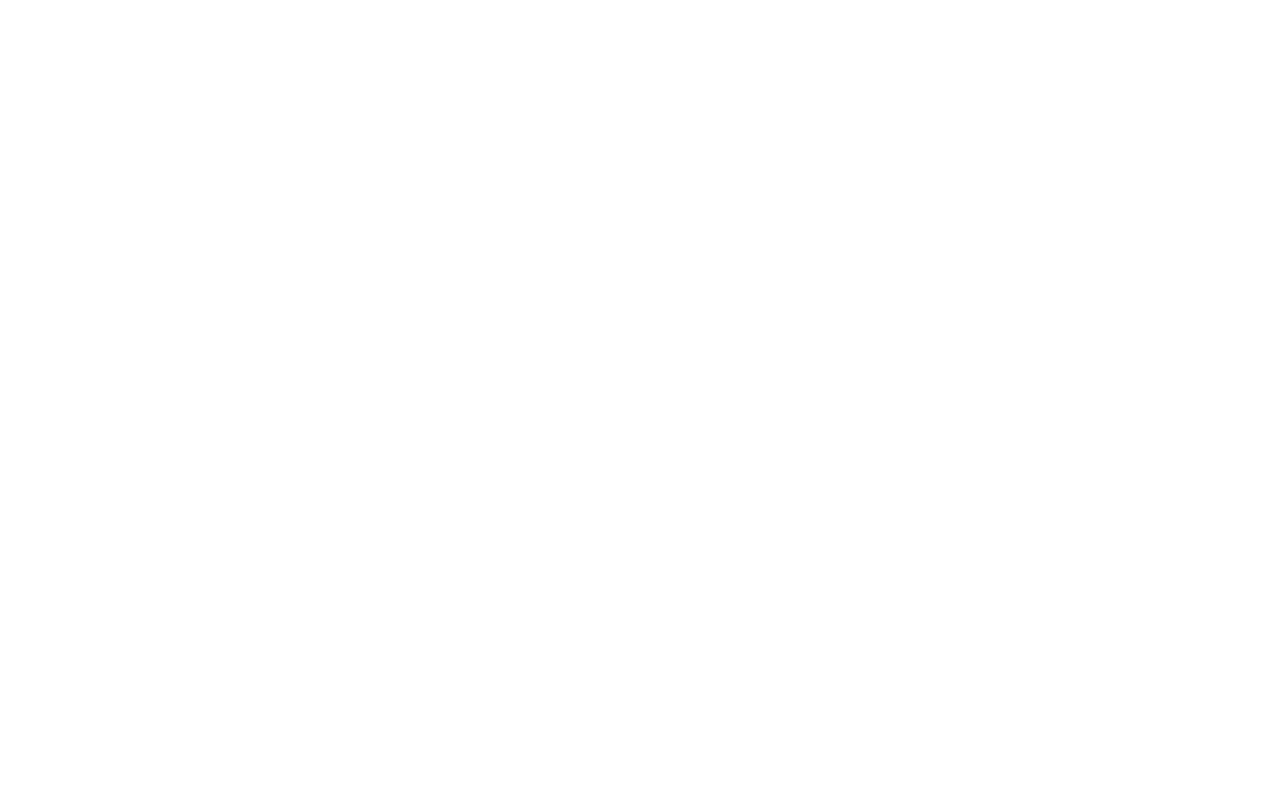
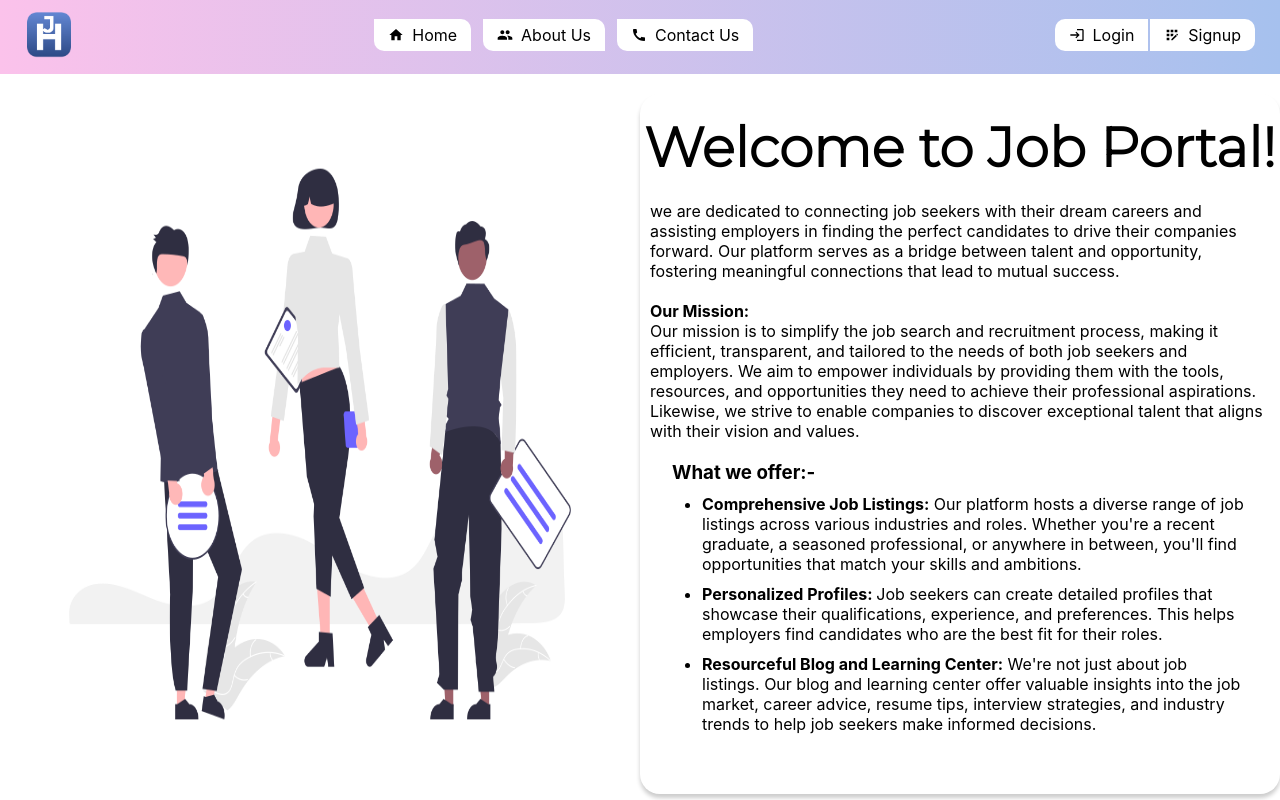
Before and after one commit to AdityaSuraj/tq-job-portal, a React (Create React App) app: page /aboutus in a window 1280 px wide. Before the commit this address had no page. Shown: the top 800 px of the page. Built offline with nearby package versions, Linux system fonts and the light colour scheme.

Commit message:
aboutus_ui

```diff
--- a/sass/main.scss
+++ b/sass/main.scss
@@ -13,5 +13,5 @@
 @import "./components/contactus";
 
 @import "./components/login.scss";
-
+@import "./screens/about";
 @import "./screens/home";
--- /dev/null
+++ b/sass/screens/_about.scss
@@ -0,0 +1,84 @@
+@import url("https://fonts.googleapis.com/css2?family=Montserrat:wght@300&display=swap");
+
+.main{
+    &_body{
+        display: flex;
+        justify-content: space-around;
+
+
+        &-img{
+            height: 700px;
+            width: 700px;
+            background-color: #554DDE;
+            border-radius: 20px;
+            margin: 20px 0px;
+            & img{
+                height: 100%;
+                width: 100%;
+            }
+
+            @include respond(phone){
+                display: none;
+            }
+        }
+        &-con{
+            margin: 20px 0px;
+            width: 700px;
+            height: 700px;
+            box-shadow: 0 4px 4px rgba(0, 0, 0, 0.2);
+            border-radius: 20px;
+            display: flex;
+            flex-direction: column;
+            align-items: center;
+
+            @include respond(phone){
+                width: 90%;
+                height:100%;
+            }
+
+            & h1{
+                padding: 20px 0px 0px 0px;
+                font-family: "Montserrat", sans-serif;
+                font-size: 110px;
+                font-size: 55px;
+                // font-weight: 1000;
+                // letter-spacing: 2px;
+                // -webkit-text-stroke: 4px #554DDE;
+                // color: transparent;
+                @include respond(phone){
+                    font-size: 30px;
+                }
+            }
+
+            & p{
+                padding: 20px 10px 0px 10px;
+            }
+            & p span{
+                font-weight: bold;
+            }
+        }
+        &-off{
+            margin-top: 20px;
+            width: 90%;
+            height: 50%;
+            overflow-y: hidden;
+            // background-color: #554DDE;
+            & ul{
+                padding-left: 30px;
+
+                & li{
+                    margin-top: 10px;
+                    & span{
+                        font-weight: bold;
+                    }
+                }
+                & li:last-child{
+                    @include respond(phone){
+                        margin-bottom: 20px;
+                    }
+                }
+            }
+
+        }
+    }
+}
--- a/src/App.css
+++ b/src/App.css
@@ -1,5 +1,6 @@
 @import url("https://fonts.googleapis.com/css2?family=Montserrat:ital@1&display=swap");
 @import url("https://fonts.googleapis.com/css2?family=Montserrat:ital@1&display=swap");
+@import url("https://fonts.googleapis.com/css2?family=Montserrat:wght@300&display=swap");
 @import url("https://fonts.googleapis.com/css2?family=Montserrat:wght@300&display=swap");
 @import url("https://fonts.googleapis.com/css2?family=Montserrat:wght@300&display=swap");
 * {
@@ -612,6 +613,61 @@
   display: flex;
   color: black; }
 
+.main_body {
+  display: flex;
+  justify-content: space-around; }
+  .main_body-img {
+    height: 700px;
+    width: 700px;
+    background-color: #554DDE;
+    border-radius: 20px;
+    margin: 20px 0px; }
+    .main_body-img img {
+      height: 100%;
+      width: 100%; }
+    @media (max-width: 600px) {
+      .main_body-img {
+        display: none; } }
+  .main_body-con {
+    margin: 20px 0px;
+    width: 700px;
+    height: 700px;
+    box-shadow: 0 4px 4px rgba(0, 0, 0, 0.2);
+    border-radius: 20px;
+    display: flex;
+    flex-direction: column;
+    align-items: center; }
+    @media (max-width: 600px) {
+      .main_body-con {
+        width: 90%;
+        height: 100%; } }
+    .main_body-con h1 {
+      padding: 20px 0px 0px 0px;
+      font-family: "Montserrat", sans-serif;
+      font-size: 110px;
+      font-size: 55px; }
+      @media (max-width: 600px) {
+        .main_body-con h1 {
+          font-size: 30px; } }
+    .main_body-con p {
+      padding: 20px 10px 0px 10px; }
+    .main_body-con p span {
+      font-weight: bold; }
+  .main_body-off {
+    margin-top: 20px;
+    width: 90%;
+    height: 50%;
+    overflow-y: hidden; }
+    .main_body-off ul {
+      padding-left: 30px; }
+      .main_body-off ul li {
+        margin-top: 10px; }
+        .main_body-off ul li span {
+          font-weight: bold; }
+      @media (max-width: 600px) {
+        .main_body-off ul li:last-child {
+          margin-bottom: 20px; } }
+
 .carousel {
   height: 400px;
   width: 100vw;
--- a/src/App.js
+++ b/src/App.js
@@ -11,6 +11,7 @@
 import LoginScreen from './screens/login';
 import SignupScreen from './screens/contactus';
 import contactus from './screens/contactus';
+import Aboutus from './screens/aboutus';
 
 function App() {
   return (
@@ -19,6 +20,7 @@
         <Route path="/signup" Component={SignupScreen}/>
         <Route path="/login" Component={LoginScreen}/>
         <Route path="/" Component={HomeScreen}/>
+        <Route path="/aboutus" Component={Aboutus}/>
         <Route path="/contactus" Component={contactus}/>
       </Routes>
     </Router >
--- a/src/components/footer.jsx
+++ b/src/components/footer.jsx
@@ -1,4 +1,5 @@
 import React from "react";
+import { Link } from "react-router-dom";
 
 export default function Footer() {
     return (
@@ -15,8 +16,8 @@
                     <div className="nav">
                         <a href="http://" target="_blank" >Search Job</a>
                         <a href="http://" target="_blank" >Blogs</a>
-                        <a href="http://" target="_blank" >About us</a>
-                        <a href="http://" target="_blank" >Contact us</a>
+                        <a href="/aboutus" target="_blank" >About us</a>
+                        <a href="/contactus" target="_blank" >Contact us</a>
 
                     </div>
                 </div>
--- /dev/null
+++ b/src/screens/aboutus.jsx
@@ -0,0 +1,47 @@
+import React from "react";
+import Header from "../components/header";
+import Footer from "../components/footer";
+const Aboutus = () => {
+  return (
+    <div className="main">
+      <Header />
+      <div className="main_body">
+        <div className="main_body-img">
+          <img src={require("../assets/about.png")} alt="" srcset="" />
+        </div>
+        <div className="main_body-con">
+          <h1>Welcome to Job Portal!</h1>
+          <p>
+            we are dedicated to connecting job seekers with their dream careers
+            and assisting employers in finding the perfect candidates to drive
+            their companies forward. Our platform serves as a bridge between
+            talent and opportunity, fostering meaningful connections that lead
+            to mutual success.
+          </p>
+
+          <p>
+            <span>Our Mission:</span>
+            <br /> Our mission is to simplify the job search and recruitment
+            process, making it efficient, transparent, and tailored to the needs
+            of both job seekers and employers. We aim to empower individuals by
+            providing them with the tools, resources, and opportunities they
+            need to achieve their professional aspirations. Likewise, we strive
+            to enable companies to discover exceptional talent that aligns with
+            their vision and values.
+          </p>
+          <div className="main_body-off">
+            <h3>What we offer:-</h3>
+            <ul>
+                <li><span>Comprehensive Job Listings:</span> Our platform hosts a diverse range of job listings across various industries and roles. Whether you're a recent graduate, a seasoned professional, or anywhere in between, you'll find opportunities that match your skills and ambitions.</li>
+                <li><span>Personalized Profiles: </span>Job seekers can create detailed profiles that showcase their qualifications, experience, and preferences. This helps employers find candidates who are the best fit for their roles.</li>
+                <li><span>Resourceful Blog and Learning Center:</span> We're not just about job listings. Our blog and learning center offer valuable insights into the job market, career advice, resume tips, interview strategies, and industry trends to help job seekers make informed decisions.</li>
+            </ul>
+          </div>
+        </div>
+      </div>
+      <Footer />
+    </div>
+  );
+};
+
+export default Aboutus;
--- a/src/screens/login.jsx
+++ b/src/screens/login.jsx
@@ -23,7 +23,7 @@
         </div>
         <div className="login_main_second-form">
           <img
-            src={require("../assets/facebook.png")}
+            // src={require("../assets/facebook.png")}
             alt=""
             srcset=""
             className="login_main_second-form-gl"
```
Also changed, not shown: src/components/hero.jsx (deleted, +0 -9 lines), src/assets/about.png (added).
